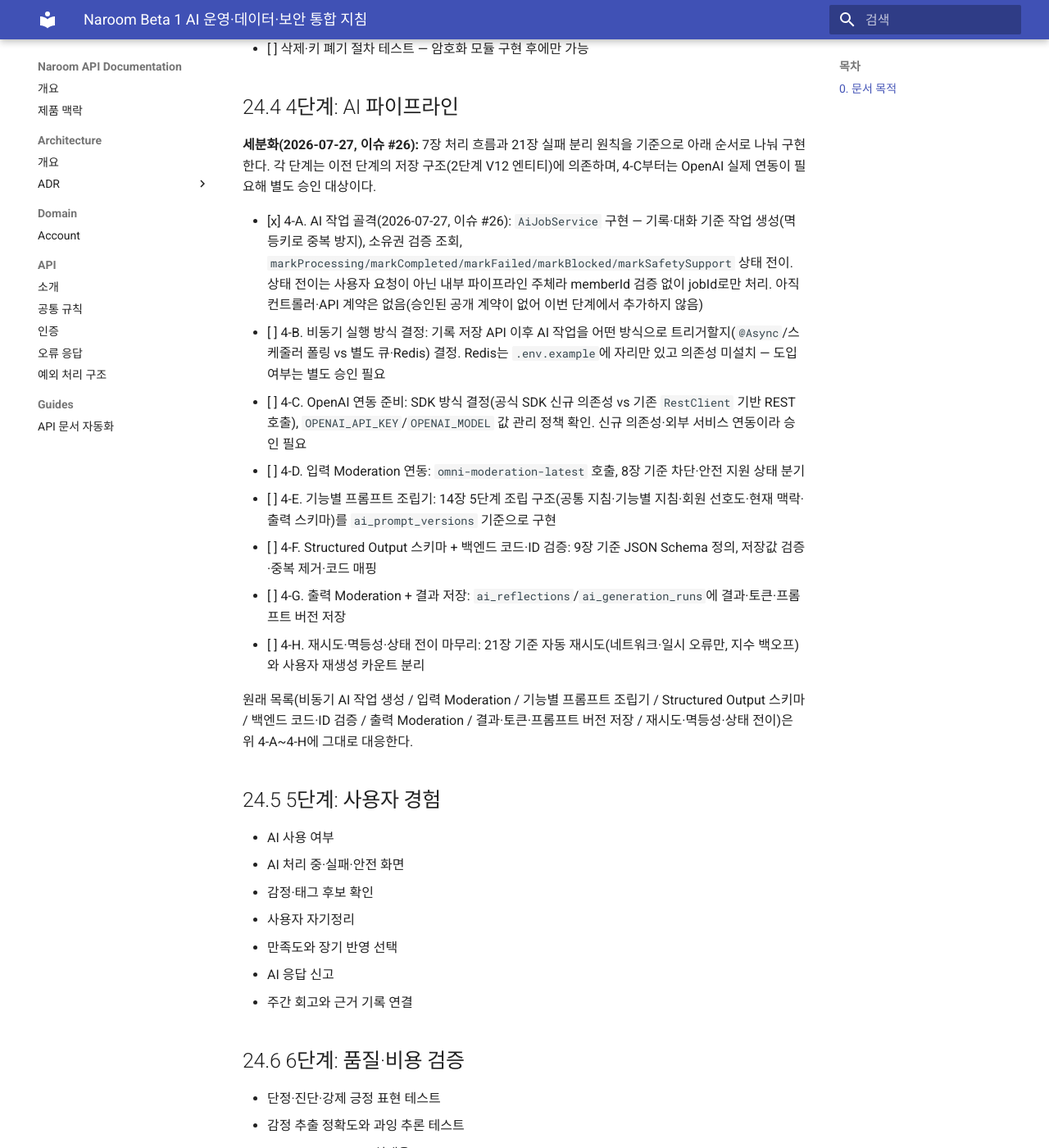
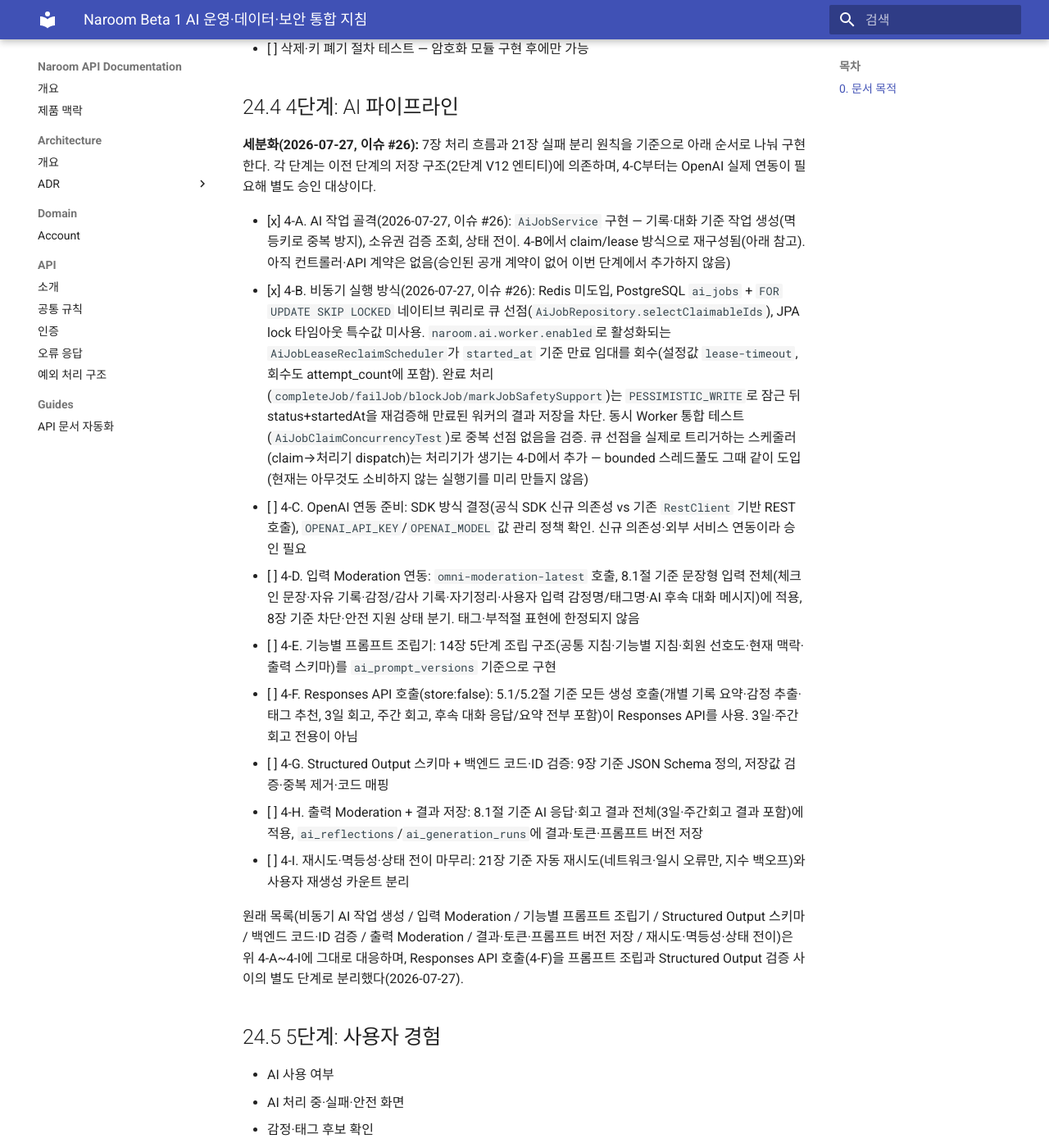
Before and after one commit to gvo-cheryl/narrom-api, an MkDocs documentation site: the page built from docs/api/ai-policy-architecture.md, in a window 1280 px wide and 1400 px high, scrolled down 32253 px. Shown: the whole window at 82% size. Built offline with MkDocs 1.6.1 and Material for MkDocs 9.7.7, drawn with Linux system fonts in a browser that asks for light colours.

Commit message:
docs(ai): 4단계 파이프라인 4-B 완료 체크 및 Responses API 단계 명시
- 4-B(비동기 실행 방식) 완료 체크, 구현 내용 반영
- Responses API 호출을 4-F로 명시적으로 분리(4-C~4-I로 재번호);
  입력/출력 Moderation이 태그·부적절 표현이 아닌 8.1절 전체 대상임을 명확화

관련: #20, #26

```diff
--- a/docs/api/ai-policy-architecture.md
+++ b/docs/api/ai-policy-architecture.md
@@ -1086,16 +1086,17 @@ OpenAI가 처리할 본문을 별도의 암호문 상태로 보내면 모델이
 
 **세분화(2026-07-27, 이슈 #26):** 7장 처리 흐름과 21장 실패 분리 원칙을 기준으로 아래 순서로 나눠 구현한다. 각 단계는 이전 단계의 저장 구조(2단계 V12 엔티티)에 의존하며, 4-C부터는 OpenAI 실제 연동이 필요해 별도 승인 대상이다.
 
-- [x] 4-A. AI 작업 골격(2026-07-27, 이슈 #26): `AiJobService` 구현 — 기록·대화 기준 작업 생성(멱등키로 중복 방지), 소유권 검증 조회, `markProcessing/markCompleted/markFailed/markBlocked/markSafetySupport` 상태 전이. 상태 전이는 사용자 요청이 아닌 내부 파이프라인 주체라 memberId 검증 없이 jobId로만 처리. 아직 컨트롤러·API 계약은 없음(승인된 공개 계약이 없어 이번 단계에서 추가하지 않음)
-- [ ] 4-B. 비동기 실행 방식 결정: 기록 저장 API 이후 AI 작업을 어떤 방식으로 트리거할지(`@Async`/스케줄러 폴링 vs 별도 큐·Redis) 결정. Redis는 `.env.example`에 자리만 있고 의존성 미설치 — 도입 여부는 별도 승인 필요
+- [x] 4-A. AI 작업 골격(2026-07-27, 이슈 #26): `AiJobService` 구현 — 기록·대화 기준 작업 생성(멱등키로 중복 방지), 소유권 검증 조회, 상태 전이. 4-B에서 claim/lease 방식으로 재구성됨(아래 참고). 아직 컨트롤러·API 계약은 없음(승인된 공개 계약이 없어 이번 단계에서 추가하지 않음)
+- [x] 4-B. 비동기 실행 방식(2026-07-27, 이슈 #26): Redis 미도입, PostgreSQL `ai_jobs` + `FOR UPDATE SKIP LOCKED` 네이티브 쿼리로 큐 선점(`AiJobRepository.selectClaimableIds`), JPA lock 타임아웃 특수값 미사용. `naroom.ai.worker.enabled`로 활성화되는 `AiJobLeaseReclaimScheduler`가 `started_at` 기준 만료 임대를 회수(설정값 `lease-timeout`, 회수도 attempt_count에 포함). 완료 처리(`completeJob/failJob/blockJob/markJobSafetySupport`)는 `PESSIMISTIC_WRITE`로 잠근 뒤 status+startedAt을 재검증해 만료된 워커의 결과 저장을 차단. 동시 Worker 통합 테스트(`AiJobClaimConcurrencyTest`)로 중복 선점 없음을 검증. 큐 선점을 실제로 트리거하는 스케줄러(claim→처리기 dispatch)는 처리기가 생기는 4-D에서 추가 — bounded 스레드풀도 그때 같이 도입(현재는 아무것도 소비하지 않는 실행기를 미리 만들지 않음)
 - [ ] 4-C. OpenAI 연동 준비: SDK 방식 결정(공식 SDK 신규 의존성 vs 기존 `RestClient` 기반 REST 호출), `OPENAI_API_KEY`/`OPENAI_MODEL` 값 관리 정책 확인. 신규 의존성·외부 서비스 연동이라 승인 필요
-- [ ] 4-D. 입력 Moderation 연동: `omni-moderation-latest` 호출, 8장 기준 차단·안전 지원 상태 분기
+- [ ] 4-D. 입력 Moderation 연동: `omni-moderation-latest` 호출, 8.1절 기준 문장형 입력 전체(체크인 문장·자유 기록·감정/감사 기록·자기정리·사용자 입력 감정명/태그명·AI 후속 대화 메시지)에 적용, 8장 기준 차단·안전 지원 상태 분기. 태그·부적절 표현에 한정되지 않음
 - [ ] 4-E. 기능별 프롬프트 조립기: 14장 5단계 조립 구조(공통 지침·기능별 지침·회원 선호도·현재 맥락·출력 스키마)를 `ai_prompt_versions` 기준으로 구현
-- [ ] 4-F. Structured Output 스키마 + 백엔드 코드·ID 검증: 9장 기준 JSON Schema 정의, 저장값 검증·중복 제거·코드 매핑
-- [ ] 4-G. 출력 Moderation + 결과 저장: `ai_reflections`/`ai_generation_runs`에 결과·토큰·프롬프트 버전 저장
-- [ ] 4-H. 재시도·멱등성·상태 전이 마무리: 21장 기준 자동 재시도(네트워크·일시 오류만, 지수 백오프)와 사용자 재생성 카운트 분리
+- [ ] 4-F. Responses API 호출(store:false): 5.1/5.2절 기준 모든 생성 호출(개별 기록 요약·감정 추출·태그 추천, 3일 회고, 주간 회고, 후속 대화 응답/요약 전부 포함)이 Responses API를 사용. 3일·주간회고 전용이 아님
+- [ ] 4-G. Structured Output 스키마 + 백엔드 코드·ID 검증: 9장 기준 JSON Schema 정의, 저장값 검증·중복 제거·코드 매핑
+- [ ] 4-H. 출력 Moderation + 결과 저장: 8.1절 기준 AI 응답·회고 결과 전체(3일·주간회고 결과 포함)에 적용, `ai_reflections`/`ai_generation_runs`에 결과·토큰·프롬프트 버전 저장
+- [ ] 4-I. 재시도·멱등성·상태 전이 마무리: 21장 기준 자동 재시도(네트워크·일시 오류만, 지수 백오프)와 사용자 재생성 카운트 분리
 
-원래 목록(비동기 AI 작업 생성 / 입력 Moderation / 기능별 프롬프트 조립기 / Structured Output 스키마 / 백엔드 코드·ID 검증 / 출력 Moderation / 결과·토큰·프롬프트 버전 저장 / 재시도·멱등성·상태 전이)은 위 4-A~4-H에 그대로 대응한다.
+원래 목록(비동기 AI 작업 생성 / 입력 Moderation / 기능별 프롬프트 조립기 / Structured Output 스키마 / 백엔드 코드·ID 검증 / 출력 Moderation / 결과·토큰·프롬프트 버전 저장 / 재시도·멱등성·상태 전이)은 위 4-A~4-I에 그대로 대응하며, Responses API 호출(4-F)을 프롬프트 조립과 Structured Output 검증 사이의 별도 단계로 분리했다(2026-07-27).
 
 ## 24.5 5단계: 사용자 경험
 
```
